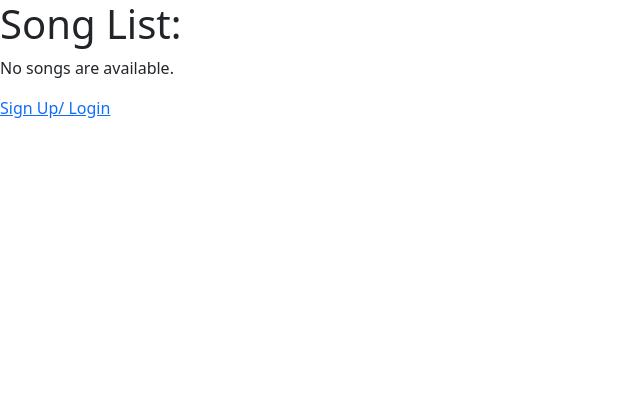
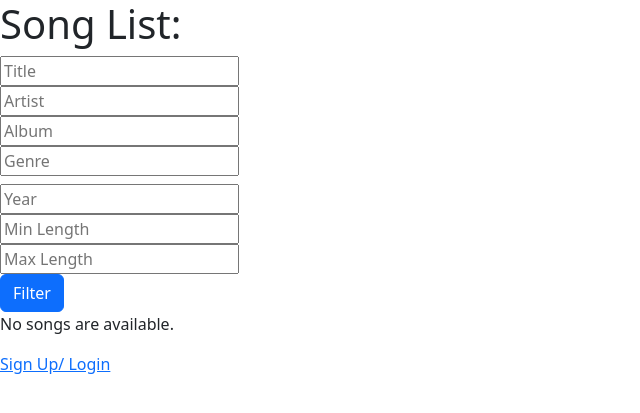
Before and after one commit to Federallo/Backend_PPM, a Django app: template music_streaming/templates/index.html in a window 1280 px wide. Shown: the top 413 px of the page, without its empty margins (0-640 px from the left). Run offline with Django 3.2, Linux system fonts and the light colour scheme; the template is opened without the code that fills it, so the values that code supplies are empty.

Commit message:
added filters in songs list

```diff
--- a/music_streaming/songs/urls.py
+++ b/music_streaming/songs/urls.py
@@ -7,4 +7,6 @@ urlpatterns = [
     path('<int:pk>/playlist_update/', views.PlaylistEditView.as_view(), name='playlist_edit'),
     path('<int:pk>/playlist_delete/', views.PlaylistDeleteView.as_view(), name='playlist_delete'),
     path('', views.SongIndexView.as_view(), name='index'),
+    path('', views.SongViewSet.as_view({'get': 'list'}), name='song_list'),
+    path('', views.SongViewSet.as_view({'get': 'retrieve'}), name='song_detail'),
 ]
--- a/music_streaming/templates/index.html
+++ b/music_streaming/templates/index.html
@@ -4,6 +4,36 @@
 
 {% block content %}
 <h1>Song List:</h1>
+<form method="GET" action="{% url 'song_list' %}">
+    <div class="form-row">
+      <div class="col-md-3">
+        <input type="text" name="title" placeholder="Title" value="{{ request.GET.title }}">
+      </div>
+      <div class="col-md-3">
+        <input type="text" name="artist" placeholder="Artist" value="{{ request.GET.artist }}">
+      </div>
+      <div class="col-md-3">
+        <input type="text" name="album" placeholder="Album" value="{{ request.GET.album }}">
+      </div>
+      <div class="col-md-3">
+        <input type="text" name="genre" placeholder="Genre" value="{{ request.GET.genre }}">
+      </div>
+    </div>
+    <div class="form-row mt-2">
+      <div class="col-md-3">
+        <input type="number" name="year" placeholder="Year" value="{{ request.GET.year }}">
+      </div>
+      <div class="col-md-3">
+        <input type="text" name="length__gte" placeholder="Min Length" value="{{ request.GET.length__gte }}">
+      </div>
+      <div class="col-md-3">
+        <input type="text" name="length__lte" placeholder="Max Length" value="{{ request.GET.length__lte }}">
+      </div>
+      <div class="col-md-3">
+        <button type="submit" class="btn btn-primary">Filter</button>
+      </div>
+    </div>
+  </form>
 {% if all_songs %}
     <div class = "table-responsive">
         <table class = "table talbe-striped">
```
Also changed, not shown: music_streaming/songs/views.py (+20 -4 lines).
